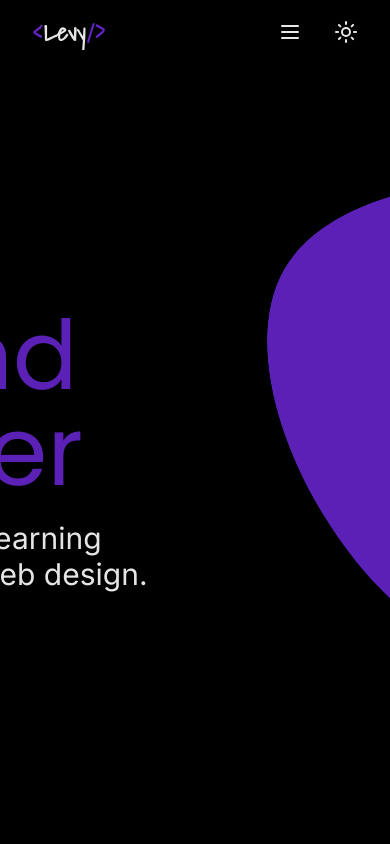
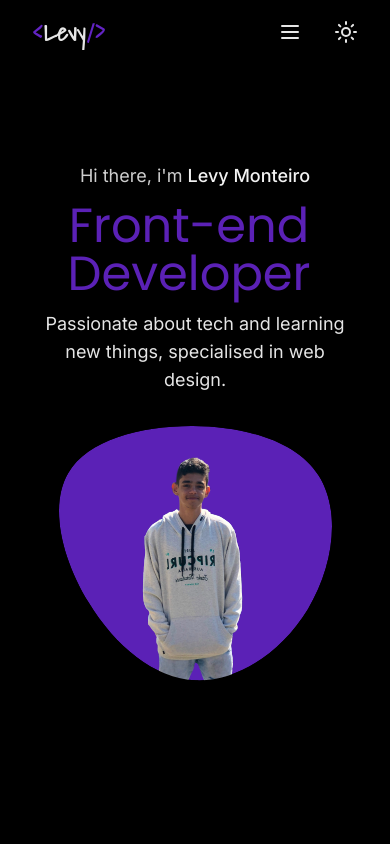
Before and after one commit to LevyMonteiro/portfolio, a React (Vite) app: page / in a window 390 px wide. Shown: the top 844 px of the page. Built offline with nearby package versions, Linux system fonts and the light colour scheme; what @designbycode/tailwindcss-text-shadow would draw is missing.

Commit message:
create Home responsive design

```diff
--- a/src/components/sections/Home.tsx
+++ b/src/components/sections/Home.tsx
@@ -17,17 +17,17 @@ export default function Home() {
       id='home'
       className={`${
         theme === 'light' ? 'bg-neutral-50' : 'bg-black'
-      } w-screen min-h-screen flex justify-center px8 py-24`}
+      } w-screen min-h-screen flex justify-center px8 py-6 md:py-24`}
     >
       <div
         id='home__container'
-        className='flex justify-center items-center gap-16 w-[1184px]'
+        className='flex flex-col xl:flex-row justify-center items-center gap-8 xl:gap-16 xl:w-[80%] 2xl:w-[1184px]'
       >
         <div
           id='home__description'
-          className='flex flex-col justify-center gap-5 w-[600px] h-full'
+          className='flex flex-col justify-center text-center xl:text-start gap-3 sm:gap-5 w-[80%] lg:w-[480px] 2xl:w-[600px] h-max'
         >
-          <h1 className='text-3xl'>
+          <h1 className='text-lg lg:text-2xl 2xl:text-3xl'>
             <span
               className={`${
                 theme === 'light'
@@ -47,14 +47,14 @@ export default function Home() {
             </span>
           </h1>
 
-          <p className='font-poppins text-8xl text-violet-800 relative -left-[6px]'>
+          <p className='font-poppins text-5xl sm:text-6xl lg:text-7xl 2xl:text-8xl text-violet-800 relative -left-[6px]'>
             Front-end Developer
           </p>
 
           <p
             className={`${
               theme === 'light' ? 'text-neutral-800' : ''
-            } text-3xl text-neutral-200 text-balance`}
+            } text-lg lg:text-2xl 2xl:text-3xl text-neutral-200 sm:text-balance`}
           >
             Passionate about tech and learning new things, specialised in web
             design.
@@ -63,7 +63,7 @@ export default function Home() {
 
         <div
           id='home__photo'
-          className='h-full flex flex-col justify-center items-center w-[520px]'
+          className='h-min flex justify-center items-center w-[70%] sm:w-[75%] md:w-[420px] 2xl:w-[520px]'
         >
           <svg
             viewBox='0 0 200 187'
--- a/src/index.css
+++ b/src/index.css
@@ -21,8 +21,4 @@
     html {
       @apply w-screen flex justify-center items-center overflow-x-hidden scroll-smooth font-inter;
     }
-
-    body {
-      height: -webkit-fill-available;
-    }
   }
```
